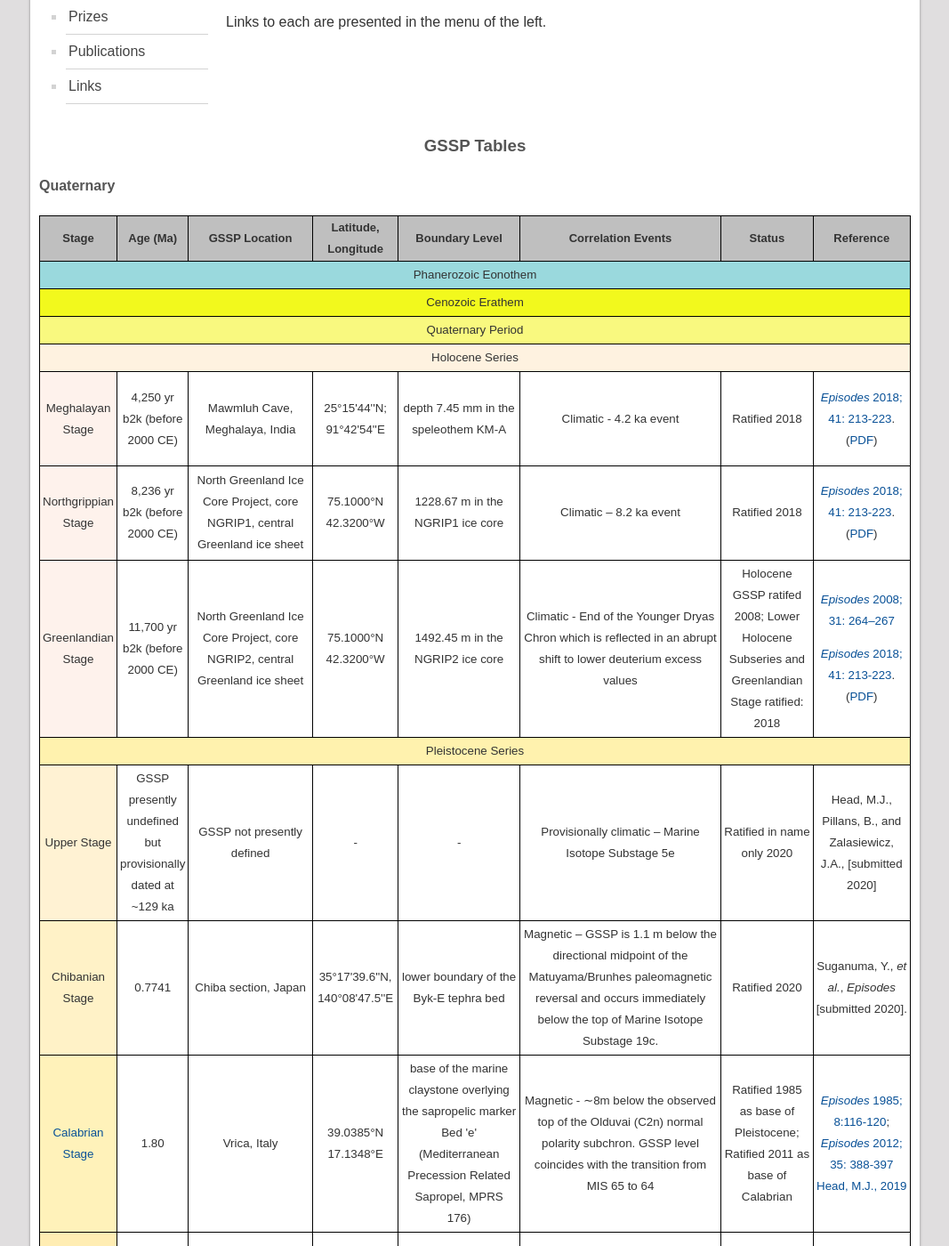
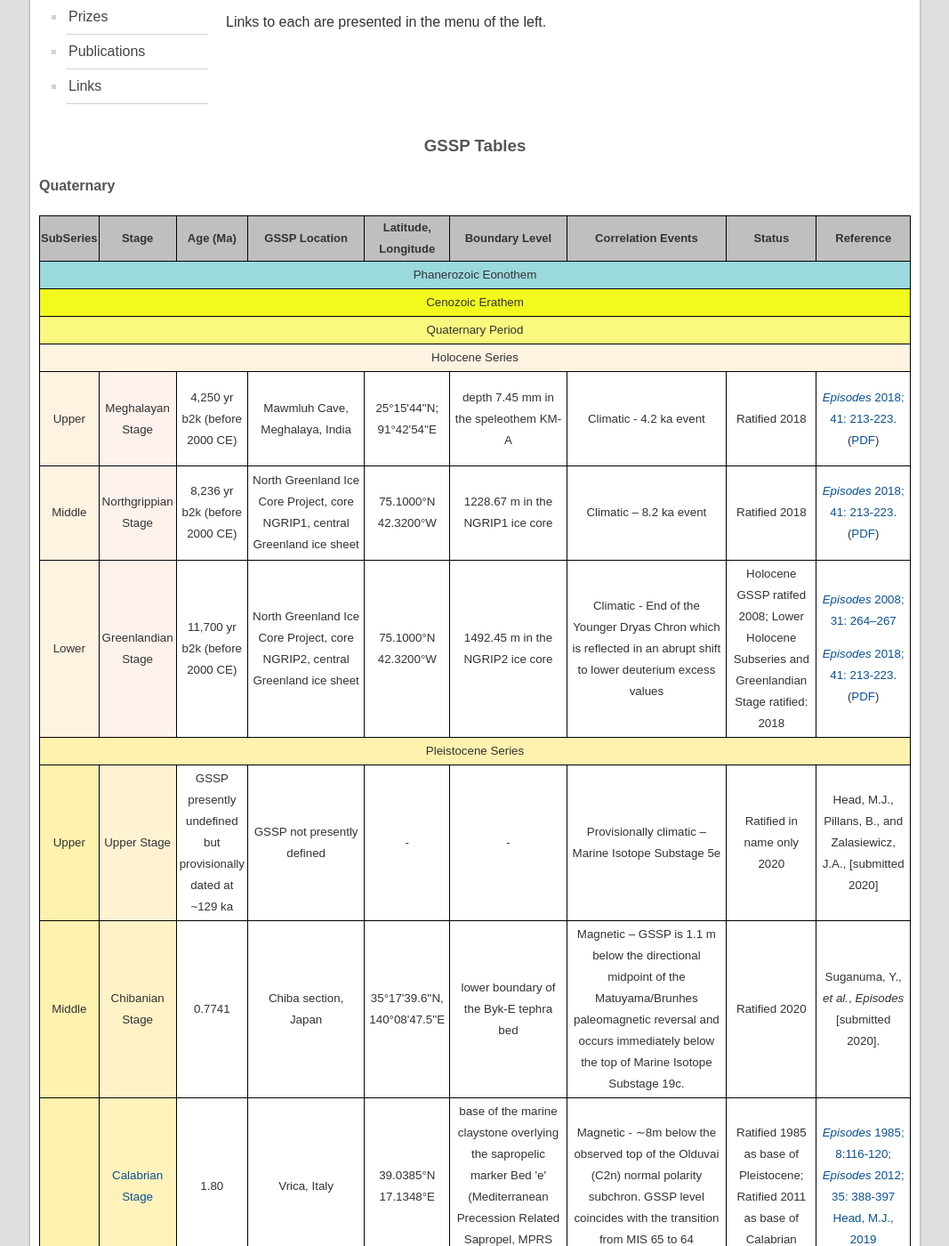
Before and after one commit to i-c-stratigraphy/gssps, a Jekyll site: the page built from pages/index.md, in a window 1280 px wide and 1400 px high, scrolled down 1022 px. Shown: the whole window at 89% size, without its empty margins (106-1173 px from the left). Built offline with Jekyll 4.4.1, drawn with Linux system fonts in a browser that asks for light colours.

Commit message:
Quaternary SubSeries

```diff
--- a/_layouts/table.html
+++ b/_layouts/table.html
@@ -204,6 +204,9 @@
             <table class="ages">
                 <tr class="headerRow">
                     <th width="5%">
+                        SubSeries
+                    </th>
+                    <th width="5%">
                         Stage
                     </th>
                     <th width="5%">
@@ -218,7 +221,7 @@
                     <th width="15%">
                         Boundary Level
                     </th>
-                    <th width="26%">
+                    <th width="21%">
                         Correlation Events
                     </th>
                     <th width="11%">
@@ -229,26 +232,29 @@
                     </th>
                 </tr>
                 <tr>
-                    <td width="100%" colspan=8 style="background:#9AD9DD;">
+                    <td width="100%" colspan=9 style="background:#9AD9DD;">
                         Phanerozoic Eonothem
                     </td>
                 </tr>
                 <tr>
-                    <td width="100%" colspan=8 style="background:#F2F91D;">
+                    <td width="100%" colspan=9 style="background:#F2F91D;">
                         Cenozoic Erathem
                     </td>
                 </tr>
                 <tr>
-                    <td width="100%" colspan=8 style="background:#F9F97F;">
+                    <td width="100%" colspan=9 style="background:#F9F97F;">
                         Quaternary Period
                     </td>
                 </tr>
                 <tr>
-                    <td width="100%" colspan=8 style="background:#FEF2E0;">
+                    <td width="100%" colspan=9 style="background:#FEF2E0;">
                         Holocene Series
                     </td>
                 </tr>
                 <tr>
+                    <td style="background:#FEF2E0;">
+                        Upper
+                    </td>
                     <td style="background:#FEF2EC;">
                         Meghalayan Stage
                     </td>
@@ -275,6 +281,9 @@
                     </td>
                 </tr>
                 <tr>
+                    <td style="background:#FEF2E0;">
+                        Middle
+                    </td>
                     <td style="background:#FEF2EC;">
                         Northgrippian Stage
                     </td>
@@ -301,6 +310,9 @@
                     </td>
                 </tr>
                 <tr>
+                    <td style="background:#FEF2E0;">
+                        Lower
+                    </td>
                     <td style="background:#FEF2EC;">
                         Greenlandian Stage
                     </td>
@@ -328,11 +340,14 @@
                     </td>
                 </tr>
                 <tr>
-                    <td width="100%" colspan=8 style="background:#FFF2AE;">
+                    <td width="100%" colspan=9 style="background:#FFF2AE;">
                         Pleistocene Series
                     </td>
                 </tr>
                 <tr>
+                    <td style="background:#FFF2AE;">
+                        Upper
+                    </td>
                     <td style="background:#FFF2D3;">
                         Upper Stage
                     </td>
@@ -359,6 +374,9 @@
                     </td>
                 </tr>
                 <tr>
+                    <td style="background:#FFF2AE;">
+                        Middle
+                    </td>
                     <td style="background:#FFF2C7;">
                         Chibanian Stage
                     </td>
@@ -385,6 +403,9 @@
                     </td>
                 </tr>
                 <tr>
+                    <td style="background:#FFF2AE;" rowspan="2">
+                        Lower
+                    </td>
                     <td style="background:#FFF2BA;">
                         <a href="calabrian">Calabrian Stage</a>
                     </td>
```
